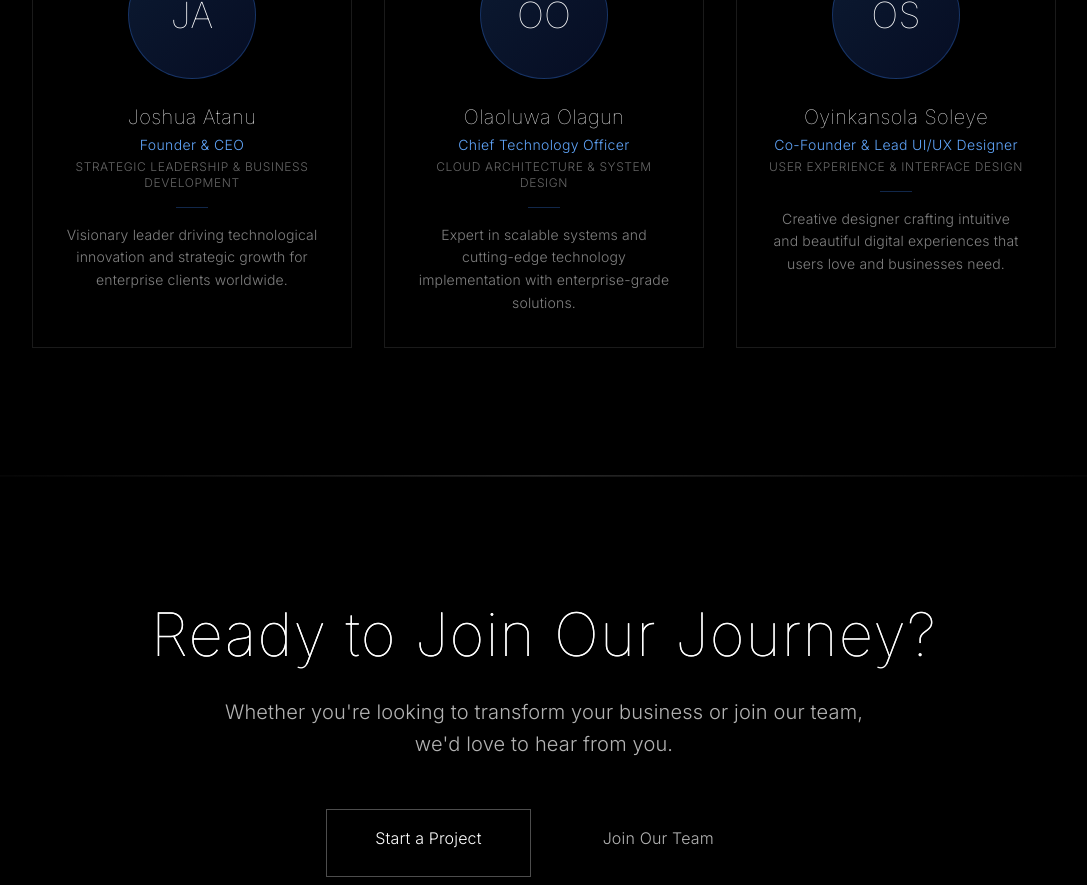
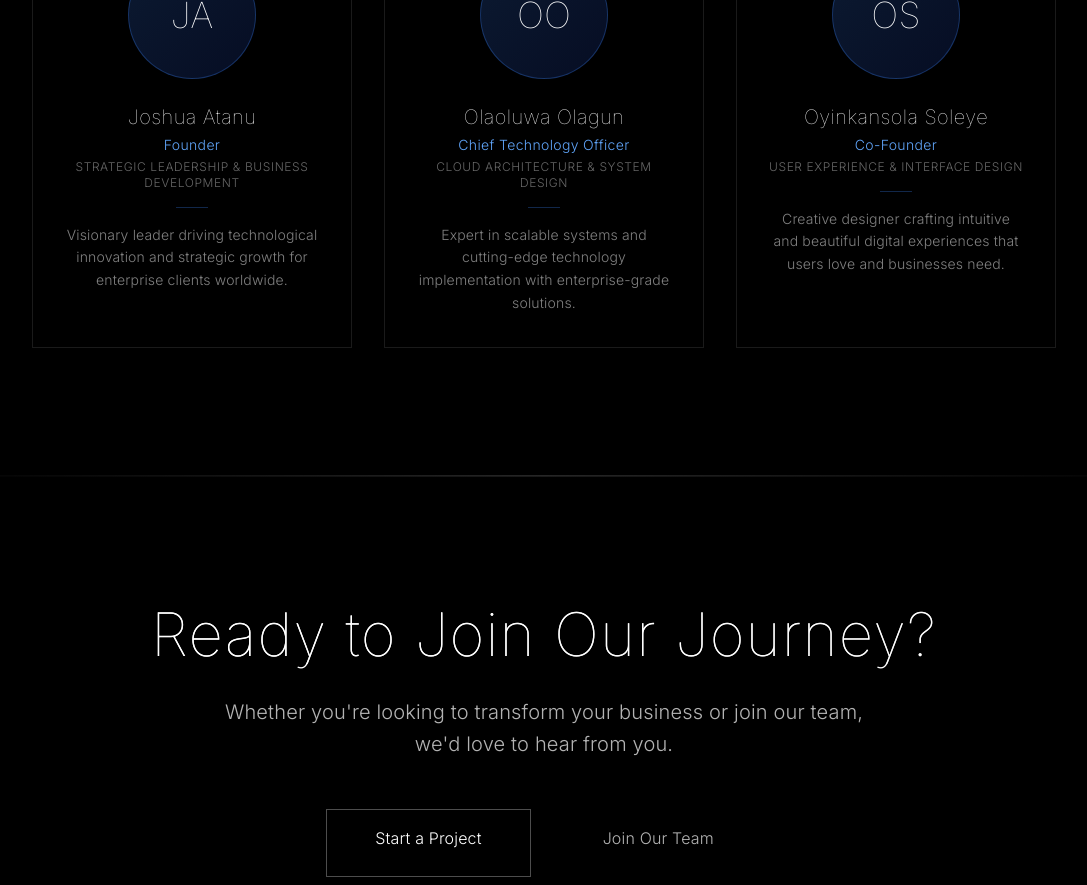
Before and after one commit to Joshuaatanu/tekk-collectivev2, a Next.js app: page /about in a window 1280 px wide. Shown: the part 2700-3585 px from the top of the page, without its empty margins (96-1183 px from the left). Built offline with nearby package versions, Linux system fonts and the light colour scheme.

Commit message:
Update role for Oyinkansola Soleye on the About page to reflect new title as Co-Founder.

```diff
--- a/app/about/page.tsx
+++ b/app/about/page.tsx
@@ -6,7 +6,7 @@ import { Typewriter } from "react-simple-typewriter";
 const team = [
   {
     name: "Joshua Atanu",
-    role: "Founder & CEO",
+    role: "Founder ",
     expertise: "Strategic Leadership & Business Development",
     bio: "Visionary leader driving technological innovation and strategic growth for enterprise clients worldwide.",
     image: "/team/joshua.jpg"
@@ -20,7 +20,7 @@ const team = [
   },
   {
     name: "Oyinkansola Soleye",
-    role: "Co-Founder & Lead UI/UX Designer",
+    role: "Co-Founder",
     expertise: "User Experience & Interface Design",
     bio: "Creative designer crafting intuitive and beautiful digital experiences that users love and businesses need.",
     image: "/team/oyinkansola.jpg"
```
